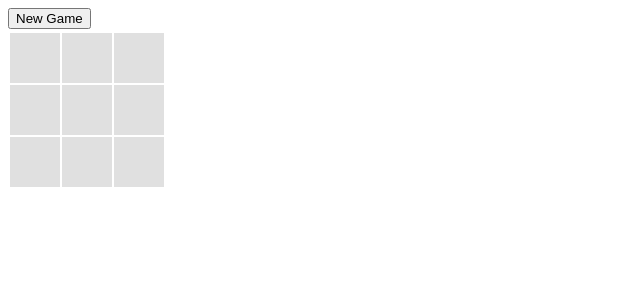
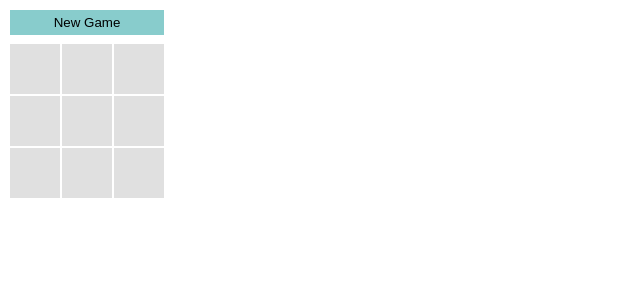
Before and after one commit to naya460/gawsel, a Next.js app in the folder Next.js/LightsOut/: page / in a window 1280 px wide. Shown: the top 300 px of the page, without its empty margins (0-640 px from the left). Built offline with nearby package versions, Linux system fonts and the light colour scheme.

Commit message:
<Next.js/LightsOut>New Gameボタンにcssを適応

```diff
--- a/Next.js/LightsOut/pages/LightsOut.module.css
+++ b/Next.js/LightsOut/pages/LightsOut.module.css
@@ -27,3 +27,20 @@
     height: 50px;
     margin-top: 2px;
 }
+
+.LightsOutNewGameButton {
+    width: 154px;
+    height: 25px;
+    border-width: 0px;
+    margin: 2px;
+    margin-bottom: 5px;
+    background-color: #88cccc;
+}
+
+.LightsOutNewGameButton:hover {
+    background-color: #99dddd;
+}
+
+.LightsOutNewGameButton:active {
+    background-color: #77bbbb;
+}
--- a/Next.js/LightsOut/pages/index.tsx
+++ b/Next.js/LightsOut/pages/index.tsx
@@ -72,7 +72,7 @@ const LightsOutGame = () => {
 
   return (
     <div>
-      <button onClick={() => randomize()}>New Game</button>
+      <button className={styles.LightsOutNewGameButton} onClick={() => randomize()}>New Game</button>
       <LightsOutBoard lights={lights} setLights={setLights} />
     </div>
   );
```
